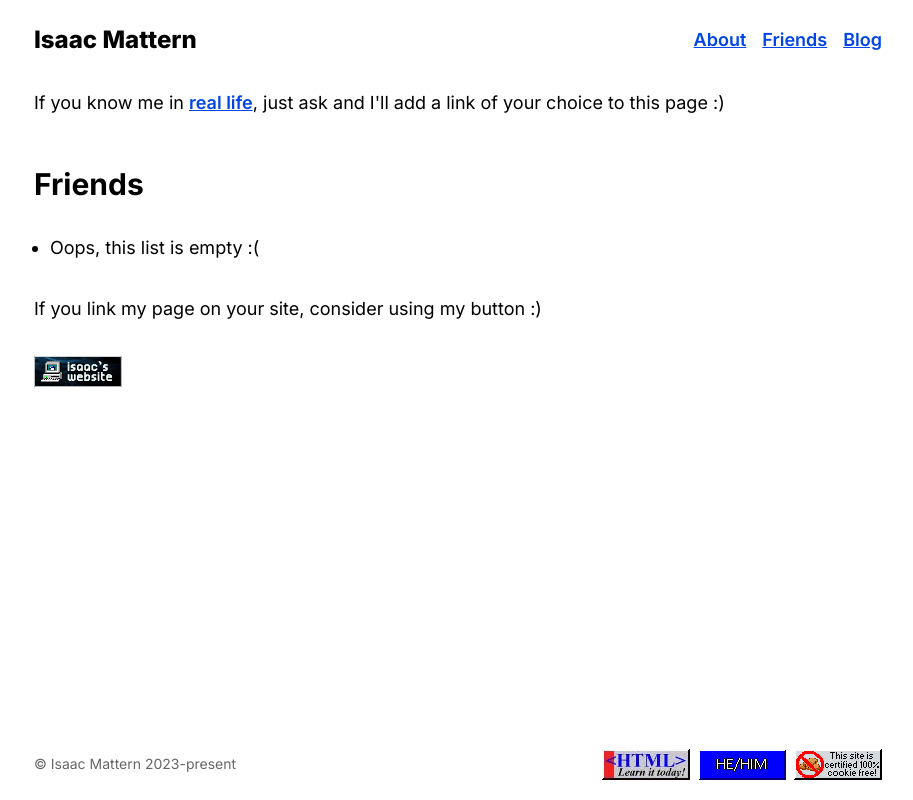
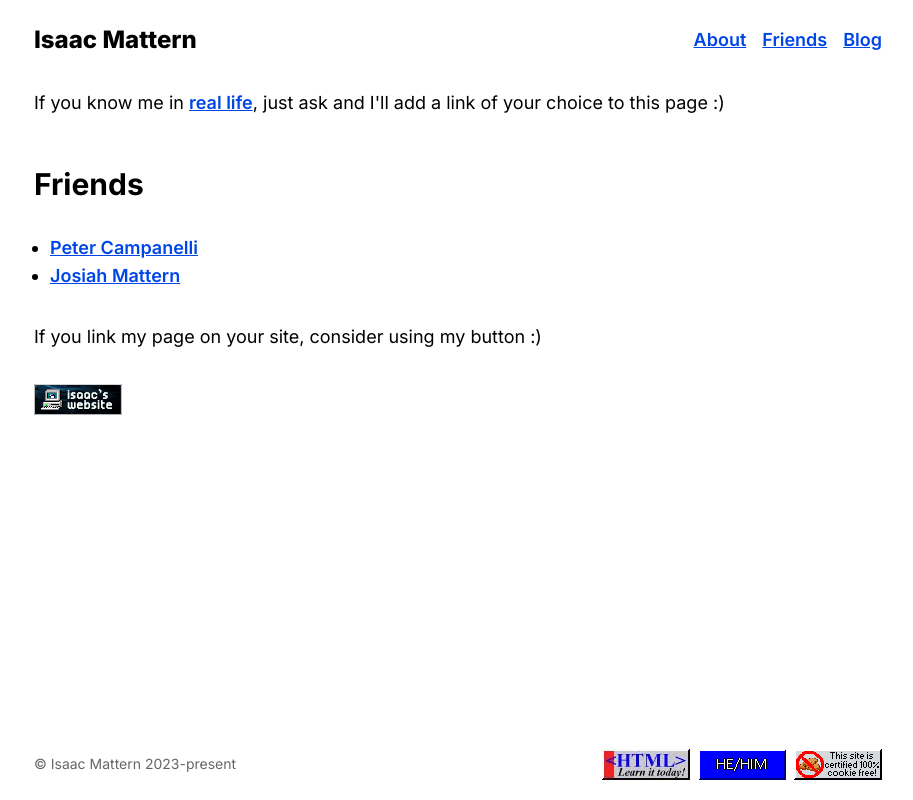
Before and after one commit to isaacmattern/personal-site, a Next.js app: page /friends in a window 1280 px wide. Shown: the whole page, without its empty margins (182-1095 px from the left). Built offline with nearby package versions, Linux system fonts and the light colour scheme.

Commit message:
add some friends

```diff
--- a/src/app/friends/page.tsx
+++ b/src/app/friends/page.tsx
@@ -1,4 +1,5 @@
 import Image from "next/image";
+import Link from "next/link";
 
 export default function Page() {
   return (
@@ -18,7 +19,24 @@ export default function Page() {
       <h1>Friends</h1>
 
       <ul>
-        <li>{"Oops, this list is empty :("}</li>
+        <li>
+          <Link
+            className="blue-link"
+            href="https://peter.digital"
+            target="_blank"
+          >
+            Peter Campanelli
+          </Link>
+        </li>
+        <li>
+          <Link
+            className="blue-link"
+            href="https://josiahmattern.com"
+            target="_blank"
+          >
+            Josiah Mattern
+          </Link>
+        </li>
       </ul>
 
       <div className="mt-8">
```
